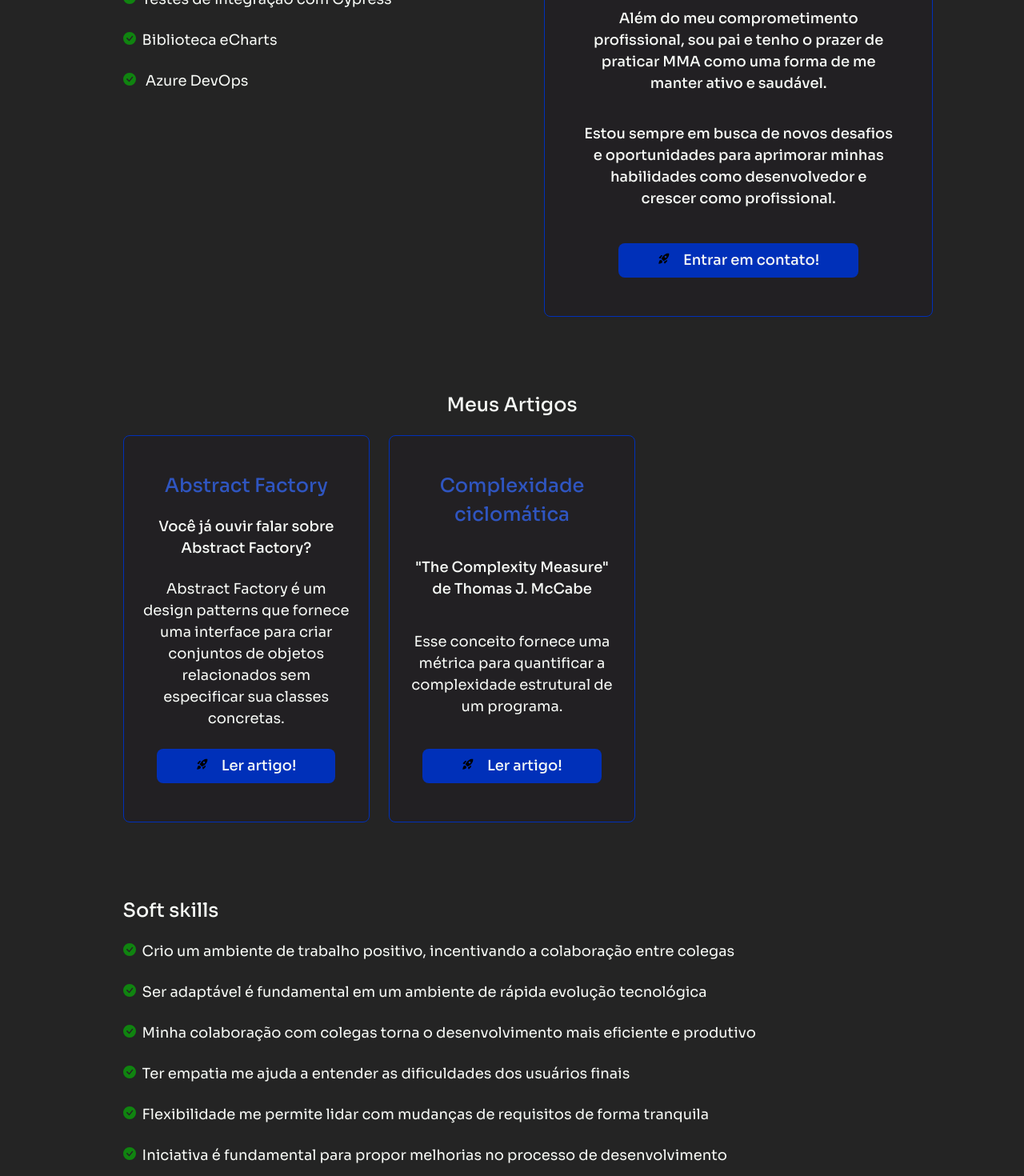
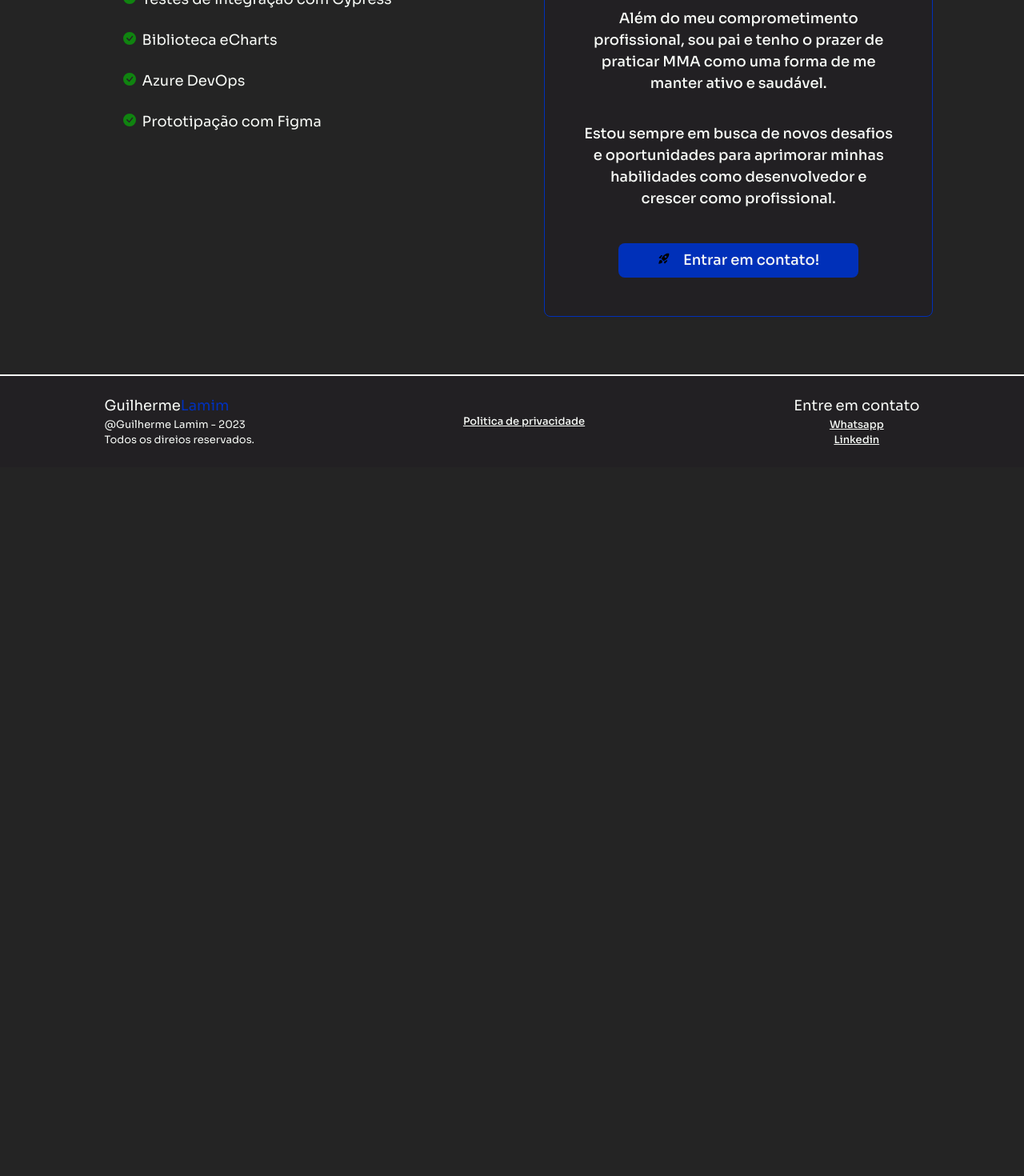
Before and after one commit to GuilhermeJackson/guilherme-lamim-portfolio, a React (Vite) app: page /home in a window 1280 px wide. Shown: the part 1300-2770 px from the top of the page at 80% size. After the commit the page ends 1884 px from the top, so only its background shows below. Built offline with nearby package versions, Linux system fonts and the light colour scheme; a web font is replaced by a local one.

Commit message:
change body home

```diff
--- a/src/components/DescriptionPositiveService/DescriptionPositiveService.tsx
+++ b/src/components/DescriptionPositiveService/DescriptionPositiveService.tsx
@@ -25,7 +25,7 @@ function DescriptionPositiveService({ title, listPositive }: DescriptionPositive
           </div>
           <div className='positive-descriotion-first'>
             {listPositive.map((item, index) => {
-              return <div key={index} data-aos="fade-right" data-aos-offset="-600">
+              return <div key={index}>
                 <BsCheckCircleFill size={16} color={iconColor} />
                 <span>{item}</span><br /><br />
               </div>
--- a/src/components/ServiceProvider/ServiceProvider.tsx
+++ b/src/components/ServiceProvider/ServiceProvider.tsx
@@ -19,7 +19,7 @@ function ServiceProvider({ title, listProvider }: ServiceProviderProps) {
       <div className='provider-list-card' >
 
         {listProvider.map((item, index) => (
-          <div key={index} className='provider-list-item' data-aos="fade-top" data-aos-offset="-100">
+          <div key={index} className='provider-list-item' data-aos="fade-top" data-aos-offset="-600">
             <div className='provider-list'>
               <h2>{item.title}</h2>
             </div>
--- a/src/data.ts
+++ b/src/data.ts
@@ -9,7 +9,8 @@ export const descriptionAble = {
         'Teste unitários com Jasmine e Karma',
         'Testes de integração com Cypress',
         'Biblioteca eCharts',
-        ' Azure DevOps',
+        'Azure DevOps',
+        'Prototipação com Figma'
 
 
     ],
--- a/src/pages/Home/Home.tsx
+++ b/src/pages/Home/Home.tsx
@@ -6,13 +6,9 @@ import Banner from '../../components/Banner/Banner'
 import ParticlesAnimation from '../../components/ParticlesAnimation/ParticlesAnimation'
 import DescriptionService from "../../components/DescriptionService/DescriptionService";
 import DescriptionAble from "../../components/DescriptionAble/DescriptionAble";
-import ServiceProvider from '../../components/ServiceProvider/ServiceProvider';
 
 import { descriptionAble } from '../../data'
-import { providerService } from '../../data'
-import { PositiveService } from '../../data'
 
-import DescriptionPositiveService from '../../components/DescriptionPositiveService/DescriptionPositiveService';
 import BannerCommercial from '../../components/BannerCommercial/BannerCommercial';
 
 function Home() {
@@ -45,12 +41,12 @@ function Home() {
         resume3={descriptionAble.resume3}
         resume4={descriptionAble.resume4}/>
 
-      <ServiceProvider
+      {/* <ServiceProvider
         title={providerService.title}
-        listProvider={providerService.listService} />
-      <DescriptionPositiveService
+        listProvider={providerService.listService} /> */}
+      {/* <DescriptionPositiveService
         title={PositiveService.title}
-        listPositive={PositiveService.listPositive} />
+        listPositive={PositiveService.listPositive} /> */}
       {/* <WhoReceiverService
         title={whoReceiverService.title}
         listReceiver={whoReceiverService.listReceive} /> */}
```
